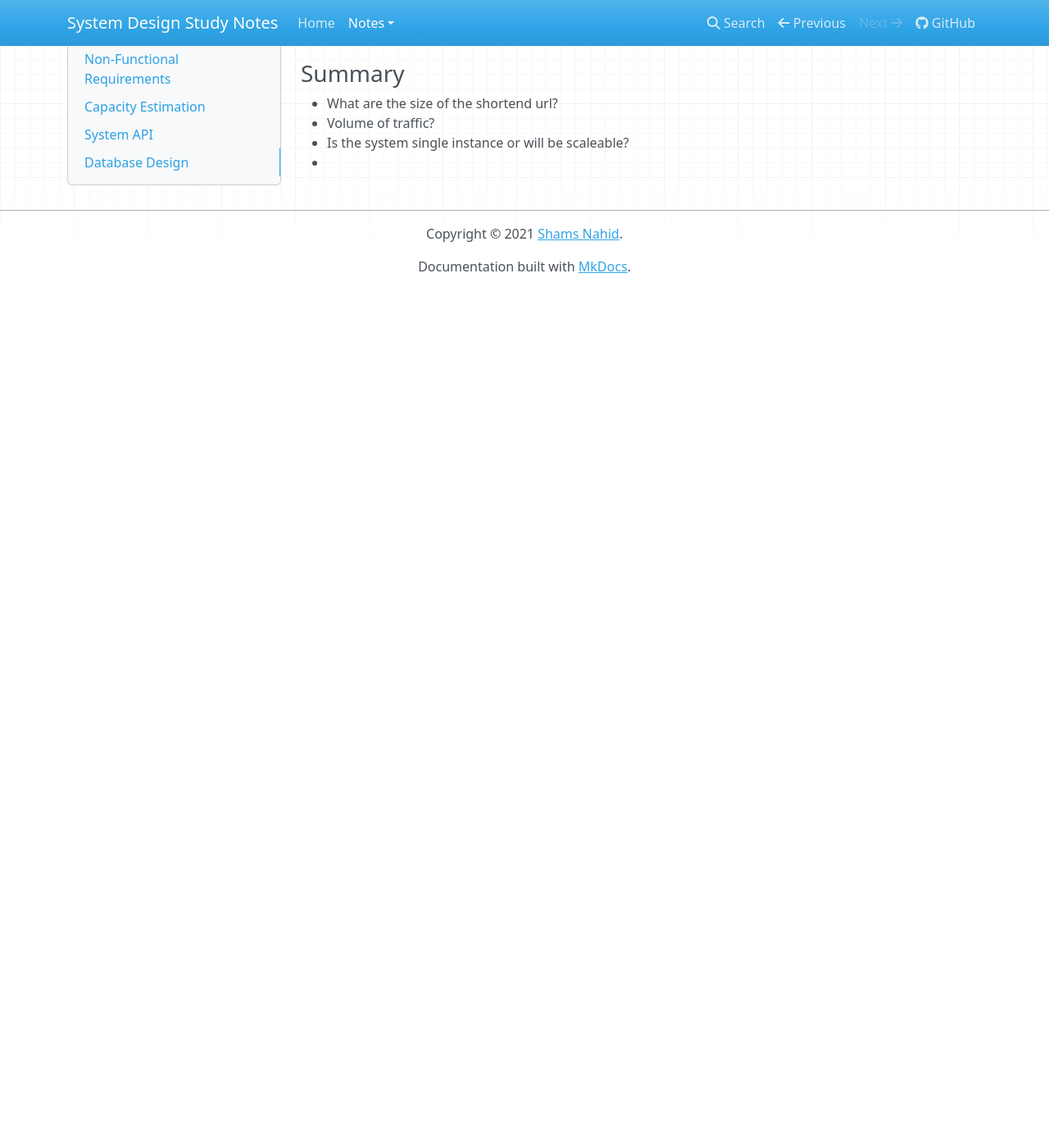
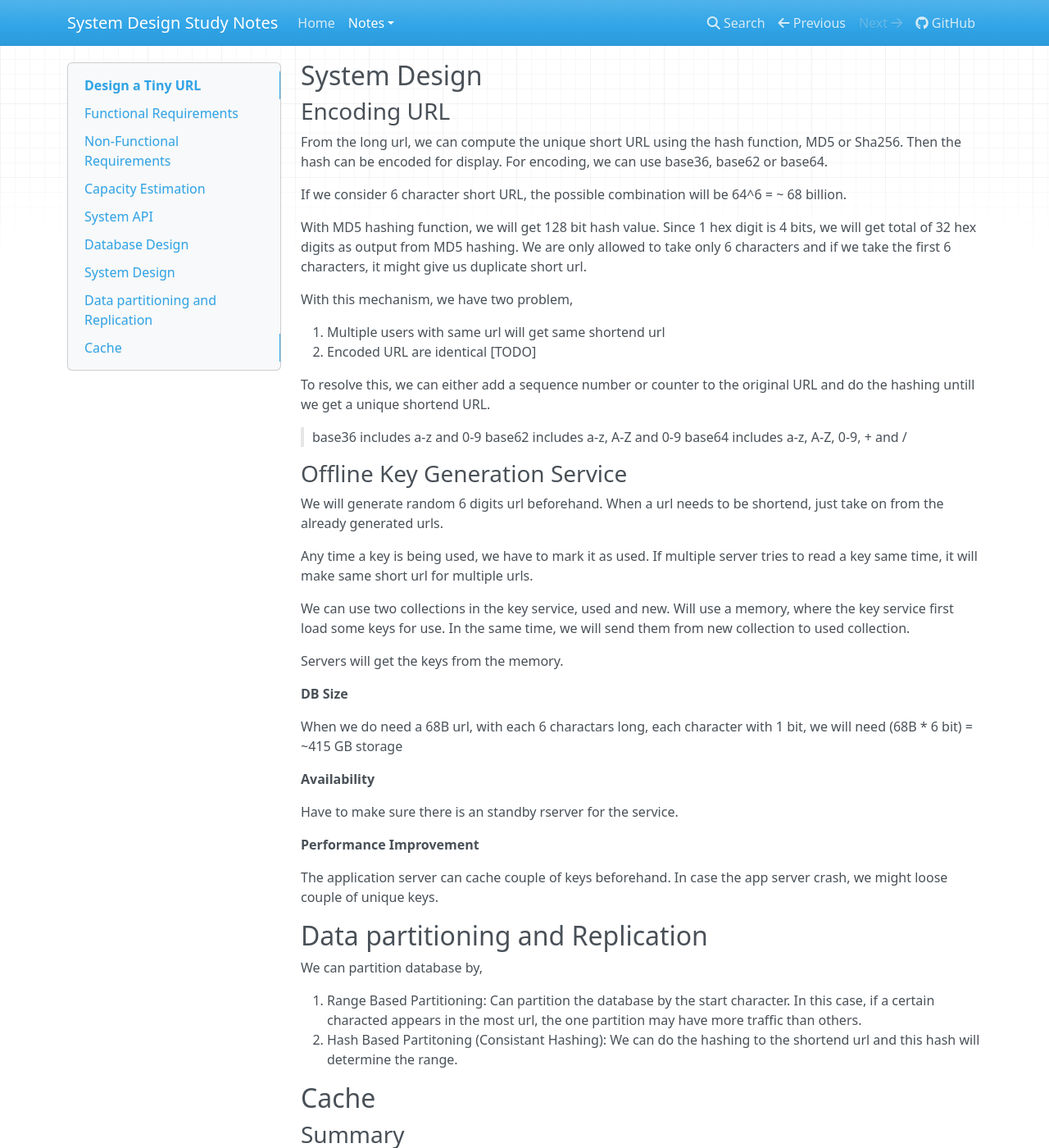
Before and after one commit to shams-nahid/System-Design-Study-Note, an MkDocs documentation site: the page built from docs/Notes/Tiny URL.md, in a window 1280 px wide and 1400 px high, scrolled down 2094 px. Shown: the whole window at 82% size. Built offline with MkDocs 1.6.1, drawn with Linux system fonts in a browser that asks for light colours; nearby versions of some CDN libraries; before the commit the page ends 2447 px from its top, so only the background shows below that.

Commit message:
Added system design for tiny url

```diff
--- a/docs/Notes/Tiny URL.md
+++ b/docs/Notes/Tiny URL.md
@@ -87,6 +87,59 @@ We will need two tables/collections,
 
 As we are about to store billions of rows and we do not have to maintain the strong relations betwee collections/table, we can simply use NoSQL database for easy scale.
 
+## System Design
+
+### Encoding URL
+
+From the long url, we can compute the unique short URL using the hash function, MD5 or Sha256. Then the hash can be encoded for display. For encoding, we can use base36, base62 or base64.
+
+If we consider 6 character short URL, the possible combination will be 64^6 = ~ 68 billion.
+
+With MD5 hashing function, we will get 128 bit hash value. Since 1 hex digit is 4 bits, we will get total of 32 hex digits as output from MD5 hashing. We are only allowed to take only 6 characters and if we take the first 6 characters, it might give us duplicate short url.
+
+With this mechanism, we have two problem,
+
+1. Multiple users with same url will get same shortend url
+2. Encoded URL are identical [TODO]
+
+To resolve this, we can either add a sequence number or counter to the original URL and do the hashing untill we get a unique shortend URL.
+
+> base36 includes a-z and 0-9
+> base62 includes a-z, A-Z and 0-9
+> base64 includes a-z, A-Z, 0-9, + and /
+
+
+### Offline Key Generation Service
+
+We will generate random 6 digits url beforehand. When a url needs to be shortend, just take on from the already generated urls.
+
+Any time a key is being used, we have to mark it as used. If multiple server tries to read a key same time, it will make same short url for multiple urls.
+
+We can use two collections in the key service, used and new. Will use a memory, where the key service first load some keys for use. In the same time, we will send them from new collection to used collection.
+
+Servers will get the keys from the memory.
+
+**DB Size**
+
+When we do need a 68B url, with each 6 charactars long, each character with 1 bit, we will need (68B * 6 bit) = ~415 GB storage
+
+**Availability**
+
+Have to make sure there is an standby rserver for the service.
+
+**Performance Improvement**
+
+The application server can cache couple of keys beforehand. In case the app server crash, we might loose couple of unique keys.
+
+## Data partitioning and Replication
+
+We can partition database by,
+
+1. Range Based Partitioning: Can partition the database by the start character. In this case, if a certain characted appears in the most url, the one partition may have more traffic than others.
+2. Hash Based Partitoning (Consistant Hashing): We can do the hashing to the shortend url and this hash will determine the range.
+
+## Cache
+
 
 
 ### Summary
```
